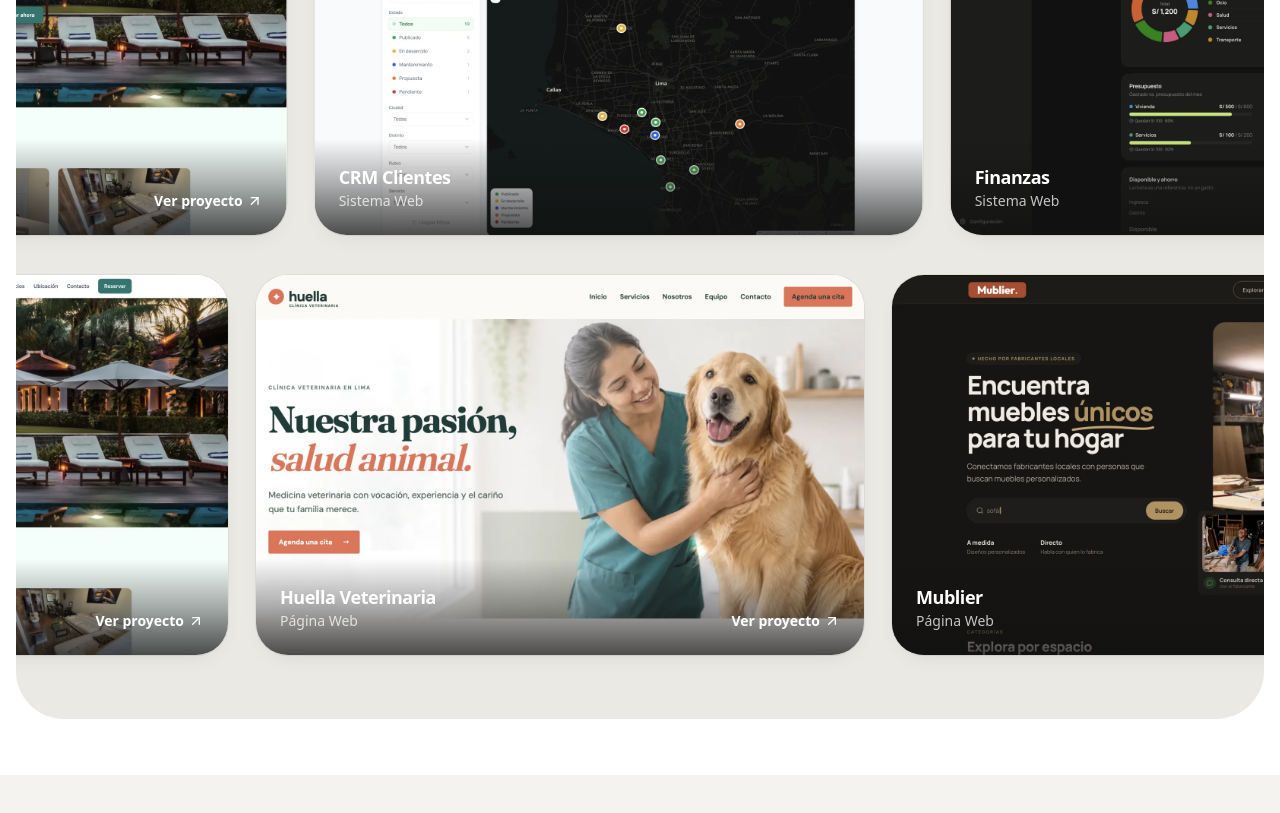
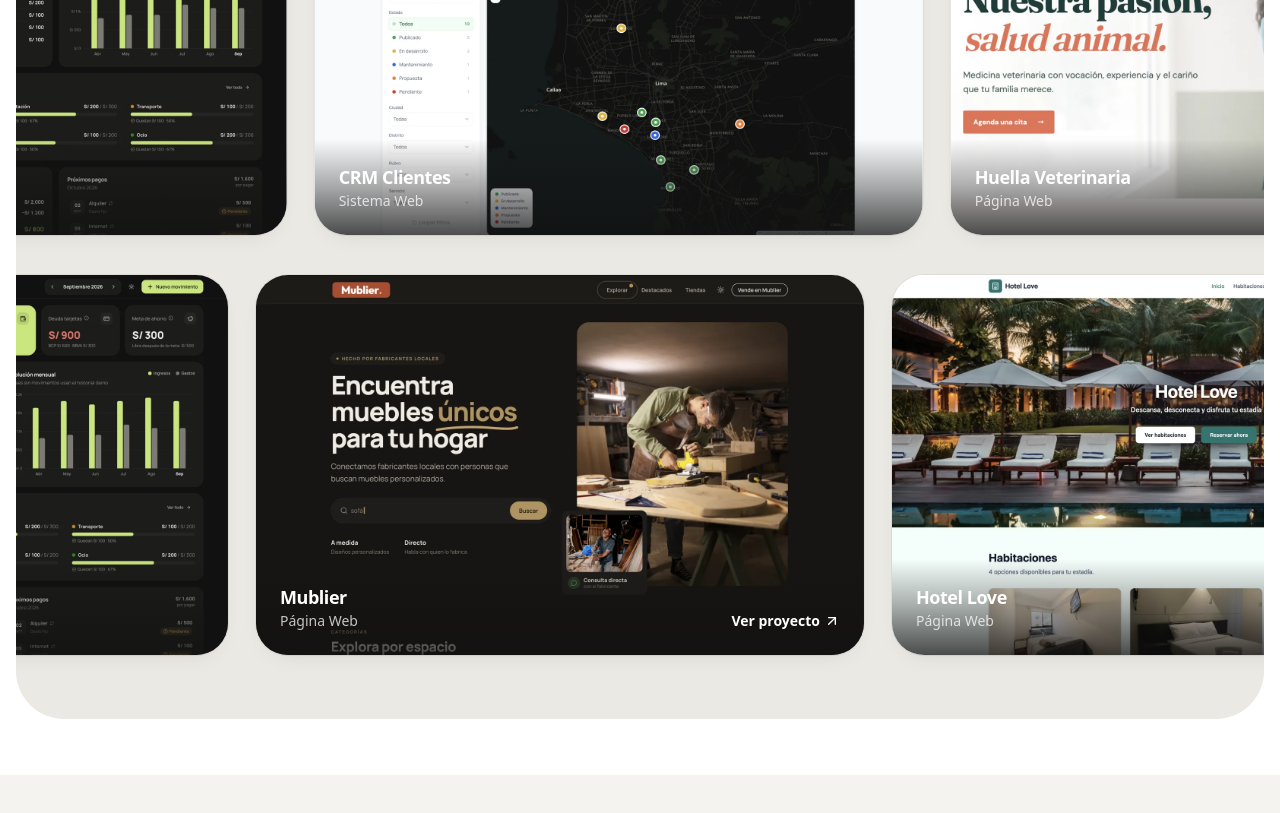
Before and after one commit to Badmon/JA_Studio, a React (Vite) app: page / in a window 1280 px wide. Shown: the part 1300-2113 px from the top of the page. Built offline with nearby package versions, Linux system fonts and the light colour scheme.

Commit message:
Reordena los proyectos de la galería

```diff
--- a/src/data/projects.ts
+++ b/src/data/projects.ts
@@ -25,6 +25,31 @@ export type Project = {
 
 export const projects: Project[] = [
   {
+    id: 1,
+    title: 'Mublier',
+    category: 'Página Web',
+    image: '/projects/mublier.webp',
+    url: 'https://mublier.com/',
+    imageAlt: 'Página web de Mublier, marketplace de muebles hechos por fabricantes locales: carpintero trabajando la madera en su taller',
+    aspectRatio: '16/10',
+  },
+  {
+    id: 2,
+    title: 'Finanzas',
+    category: 'Sistema Web',
+    image: '/projects/finanzas.webp',
+    imageAlt: 'Sistema web de finanzas personales en tema oscuro: ingresos, gastos por categoría, evolución mensual y presupuesto',
+    aspectRatio: '16/10',
+  },
+  {
+    id: 3,
+    title: 'CRM Clientes',
+    category: 'Sistema Web',
+    image: '/projects/crm-clientes.webp',
+    imageAlt: 'Sistema web CRM Clientes: resumen de la cartera y mapa de Lima con la ubicación de cada cliente',
+    aspectRatio: '16/10',
+  },
+  {
     id: 4,
     title: 'Huella Veterinaria',
     category: 'Página Web',
@@ -42,29 +67,4 @@ export const projects: Project[] = [
     imageAlt: 'Página web de Hotel Love: piscina rodeada de palmeras y tumbonas bajo sombrillas al atardecer',
     aspectRatio: '16/10',
   },
-  {
-    id: 6,
-    title: 'CRM Clientes',
-    category: 'Sistema Web',
-    image: '/projects/crm-clientes.webp',
-    imageAlt: 'Sistema web CRM Clientes: resumen de la cartera y mapa de Lima con la ubicación de cada cliente',
-    aspectRatio: '16/10',
-  },
-  {
-    id: 7,
-    title: 'Finanzas',
-    category: 'Sistema Web',
-    image: '/projects/finanzas.webp',
-    imageAlt: 'Sistema web de finanzas personales en tema oscuro: ingresos, gastos por categoría, evolución mensual y presupuesto',
-    aspectRatio: '16/10',
-  },
-  {
-    id: 8,
-    title: 'Mublier',
-    category: 'Página Web',
-    image: '/projects/mublier.webp',
-    url: 'https://mublier.com/',
-    imageAlt: 'Página web de Mublier, marketplace de muebles hechos por fabricantes locales: carpintero trabajando la madera en su taller',
-    aspectRatio: '16/10',
-  },
 ]
```
